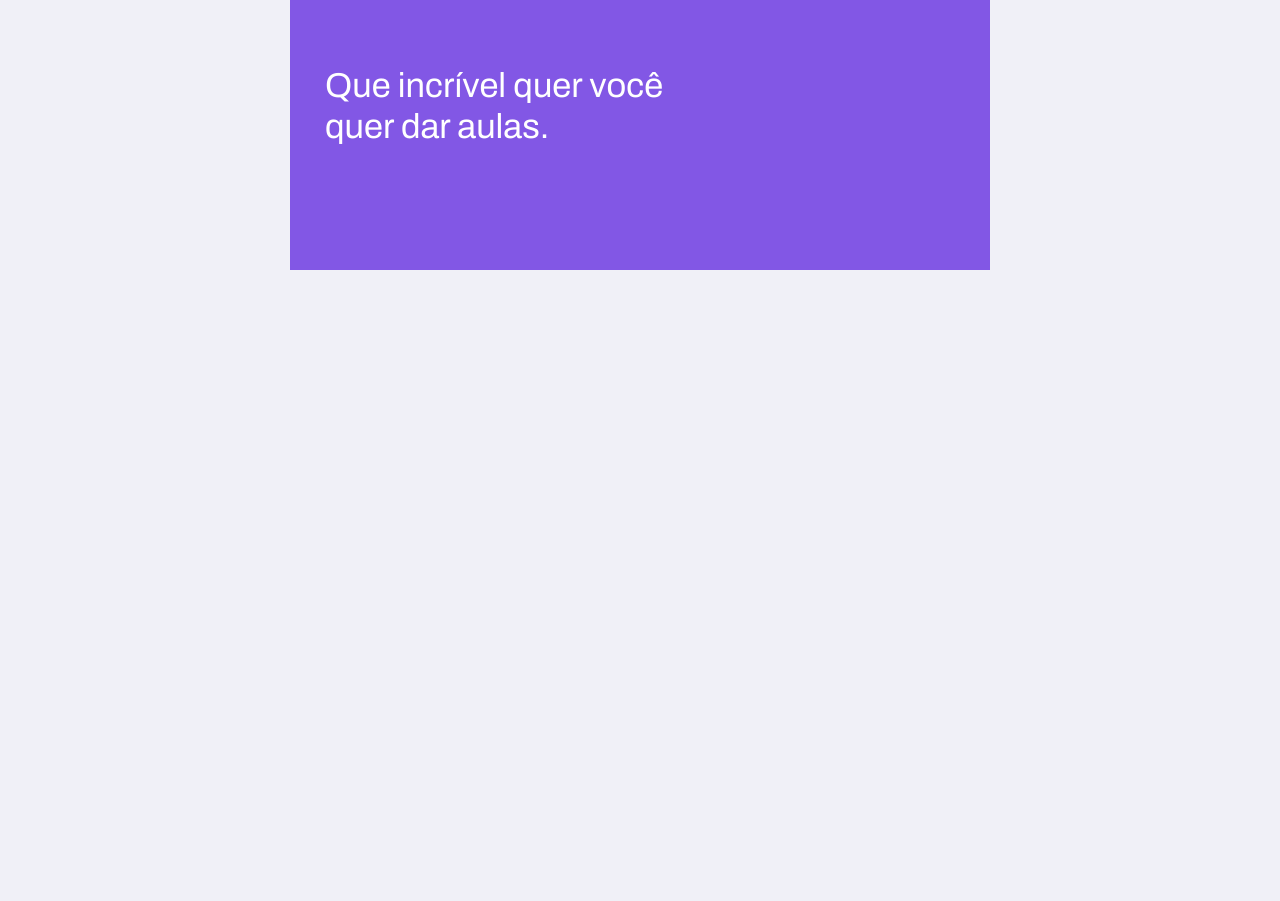
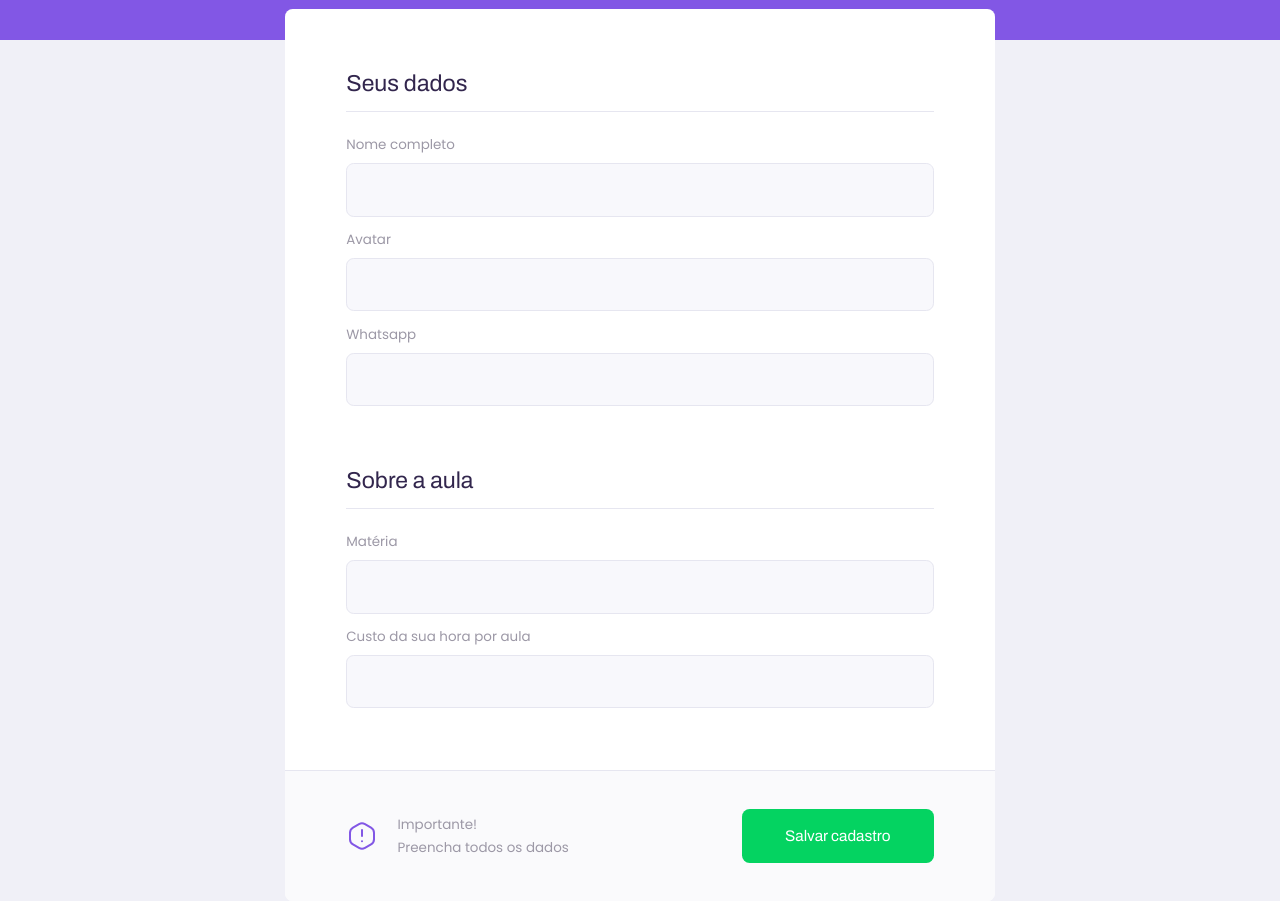
Before and after one commit to erikalbuquerque/nlw_proffy, a React (Create React App) app: page /give-classes in a window 1280 px wide. Shown: the part 300-1201 px from the top of the page. Before the commit the page ends 800 px from the top, so only its background shows below. Built offline with nearby package versions, Linux system fonts and the light colour scheme.

Commit message:
styles finish

```diff
--- /dev/null
+++ b/src/components/Input/index.tsx
@@ -0,0 +1,19 @@
+import React, { InputHTMLAttributes } from "react";
+
+import "./styles.css";
+
+interface InputProps extends InputHTMLAttributes<HTMLInputElement> {
+  name: string;
+  label: string;
+}
+
+const Input: React.FC<InputProps> = ({ label, name, ...rest }) => {
+  return (
+    <div className="input-block">
+      <label htmlFor={name}>{label}</label>
+      <input type="text" id={name} {...rest} />
+    </div>
+  );
+};
+
+export default Input;
--- /dev/null
+++ b/src/components/Input/styles.css
@@ -0,0 +1,34 @@
+.input-block {
+  position: relative;
+}
+
+.input-block + .input-block {
+  margin-top: 1.4rem;
+}
+
+.input-block label {
+  font-size: 1.4rem;
+}
+
+.input-block input {
+  width: 100%;
+  height: 5.6rem;
+  margin-top: 0.8rem;
+  border-radius: 0.8rem;
+  background: var(--color-input-background);
+  border: 1px solid var(--color-line-in-white);
+  outline: 0;
+  padding: 0 1.6rem;
+  font: 1.6rem Archivo;
+}
+
+.input-block:focus-within::after {
+  width: calc(100% - 3.2rem);
+  height: 2px;
+  content: "";
+  background: var(--color-primary-light);
+  position: absolute;
+  left: 1.6rem;
+  right: 1.6rem;
+  bottom: 0;
+}
--- a/src/components/PageHeader/index.tsx
+++ b/src/components/PageHeader/index.tsx
@@ -8,6 +8,7 @@
 
 interface PageHeaderProps {
   title: string;
+  description?: string;
 }
 
 const PageHeader: React.FC<PageHeaderProps> = (props) => {
@@ -22,6 +23,9 @@
 
       <div className="header-content">
         <strong>{props.title}</strong>
+
+        {props.description && <p>{props.description}</p>}
+
         {props.children}
       </div>
     </header>
--- a/src/components/PageHeader/styles.css
+++ b/src/components/PageHeader/styles.css
@@ -41,6 +41,14 @@
   color: var(--color-title-in-primary);
 }
 
+.page-header .header-content p {
+  max-width: 30rem;
+  font-size: 1.6rem;
+  line-height: 2.6rem;
+  color: var(--color-text-in-primary);
+  margin-top: 2.4rem;
+}
+
 @media (min-width: 700px) {
   .page-header {
     height: 340px;
--- a/src/pages/TeachForm/index.tsx
+++ b/src/pages/TeachForm/index.tsx
@@ -1,10 +1,42 @@
 import React from "react";
+import Input from "../../components/Input";
 import PageHeader from "../../components/PageHeader";
+
+import warningIcon from "../../assets/images/icons/warning.svg";
+
+import "./styles.css";
 
 function TeachForm() {
   return (
     <div id="page-teacher-form" className="container">
-      <PageHeader title="Que incrível quer você quer dar aulas." />
+      <PageHeader
+        title="Que incrível que você quer dar aulas."
+        description="O primeiro passao é preencher esse formulário de inscrição"
+      />
+
+      <main>
+        <fieldset>
+          <legend>Seus dados</legend>
+          <Input name="name" label="Nome completo" />
+          <Input name="avatar" label="Avatar" />
+          <Input name="whatsapp" label="Whatsapp" />
+        </fieldset>
+
+        <fieldset>
+          <legend>Sobre a aula</legend>
+          <Input name="subject" label="Matéria" />
+          <Input name="cost" label="Custo da sua hora por aula" />
+        </fieldset>
+
+        <footer>
+          <p>
+            <img src={warningIcon} alt="Aviso importante" />
+            Importante! <br />
+            Preencha todos os dados
+          </p>
+          <button type="button">Salvar cadastro</button>
+        </footer>
+      </main>
     </div>
   );
 }
--- /dev/null
+++ b/src/pages/TeachForm/styles.css
@@ -0,0 +1,111 @@
+#page-teacher-form {
+  width: 100vw;
+  height: 100vh;
+}
+
+#page-teacher-form .page-header .header-content {
+  margin-bottom: 6.4rem;
+}
+
+#page-teacher-form main {
+  background: var(--color-box-base);
+  width: 100%;
+  max-width: 74rem;
+  border-radius: 0.8rem;
+  margin: -3.2rem auto 3.2rem;
+  padding-top: 6.4rem;
+  overflow: hidden;
+}
+#page-teacher-form main label {
+  color: var(--color-text-complement);
+}
+#page-teacher-form main fieldset {
+  border: 0;
+  padding: 0 2.4rem;
+}
+
+#page-teacher-form main fieldset + fieldset {
+  margin-top: 6.4rem;
+}
+
+#page-teacher-form main fieldset legend {
+  font: 700 2.4rem Archivo;
+  color: var(--color-text-title);
+  margin-bottom: 2.4rem;
+  display: flex;
+  align-items: center;
+  justify-content: space-between;
+  width: 100%;
+  padding-bottom: 1.6rem;
+  border-bottom: 1px solid var(--color-line-in-white);
+}
+
+#page-teacher-form main footer {
+  padding: 4rem 2.4rem;
+  background: var(--color-box-footer);
+  border-top: 1px solid var(--color-line-in-white);
+  margin-top: 6.4rem;
+}
+
+#page-teacher-form main footer p {
+  display: flex;
+  align-items: center;
+  justify-content: center;
+  font-size: 1.4rem;
+  line-height: 2.4rem;
+  color: var(--color-text-complement);
+}
+
+#page-teacher-form main footer p img {
+  margin-right: 2rem;
+}
+
+#page-teacher-form main footer button {
+  width: 100%;
+  height: 5.6rem;
+  background: var(--color-secundary);
+  color: var(--color-button-text);
+  border: 0;
+  border-radius: 0.8rem;
+  cursor: pointer;
+  font: 700 1.6rem Archivo;
+  display: flex;
+  align-items: center;
+  justify-content: center;
+  text-decoration: none;
+  transition: background-color 0.2s;
+  margin-top: 3.2rem;
+}
+
+#page-teacher-form main footer button:hover {
+  background: var(--color-secundary-dark);
+}
+
+@media (min-width: 700px) {
+  #page-teacher-form {
+    max-width: 100vw;
+  }
+
+  #page-teacher-form .page-header .header-content {
+    margin-bottom: 0;
+  }
+
+  #page-teacher-form main fieldset {
+    padding: 0 6.4rem;
+  }
+
+  #page-teacher-form main footer {
+    padding: 4rem 6.4rem;
+    display: flex;
+    align-items: center;
+    justify-content: space-between;
+  }
+
+  #page-teacher-form main footer p {
+    justify-content: space-between;
+  }
+  #page-teacher-form main footer button {
+    width: 20rem;
+    margin-top: 0;
+  }
+}
--- a/src/pages/TeachList/index.tsx
+++ b/src/pages/TeachList/index.tsx
@@ -1,4 +1,5 @@
 import React from "react";
+import Input from "../../components/Input";
 import PageHeader from "../../components/PageHeader";
 
 import TeacherItem from "../../components/TeacherItem";
@@ -10,20 +11,9 @@
     <div id="page-teacher-list" className="container">
       <PageHeader title="Estes são os proffys disponíveis.">
         <form id="search-teachers">
-          <div className="input-block">
-            <label htmlFor="subject">Matéria</label>
-            <input type="text" id="subject" />
-          </div>
-
-          <div className="input-block">
-            <label htmlFor="week_day">Dia da semana</label>
-            <input type="text" id="week_day" />
-          </div>
-
-          <div className="input-block">
-            <label htmlFor="time">Hora</label>
-            <input type="text" id="time" />
-          </div>
+          <Input name="subject" label="Matéria" />
+          <Input name="week_day" label="Dia da semana" />
+          <Input type="time" name="time" label="Hora" />
         </form>
       </PageHeader>
 
--- a/src/pages/TeachList/styles.css
+++ b/src/pages/TeachList/styles.css
@@ -9,41 +9,6 @@
 
 #search-teachers label {
   color: var(--color-text-in-primary);
-}
-
-#search-teachers .input-block {
-  position: relative;
-}
-
-#search-teachers .input-block + .input-block {
-  margin-top: 1.4rem;
-}
-
-#search-teachers .input-block label {
-  font-size: 1.4rem;
-}
-
-#search-teachers .input-block input {
-  width: 100%;
-  height: 5.6rem;
-  margin-top: 0.8rem;
-  border-radius: 0.8rem;
-  background: var(--color-input-background);
-  border: 1px solid var(--color-line-in-white);
-  outline: 0;
-  padding: 0 1.6rem;
-  font: 1.6rem Archivo;
-}
-
-#search-teachers .input-block:focus-within::after {
-  width: calc(100% - 3.2rem);
-  height: 2px;
-  content: "";
-  background: var(--color-primary-light);
-  position: absolute;
-  left: 1.6rem;
-  right: 1.6rem;
-  bottom: 0;
 }
 
 #page-teacher-list main {
```
